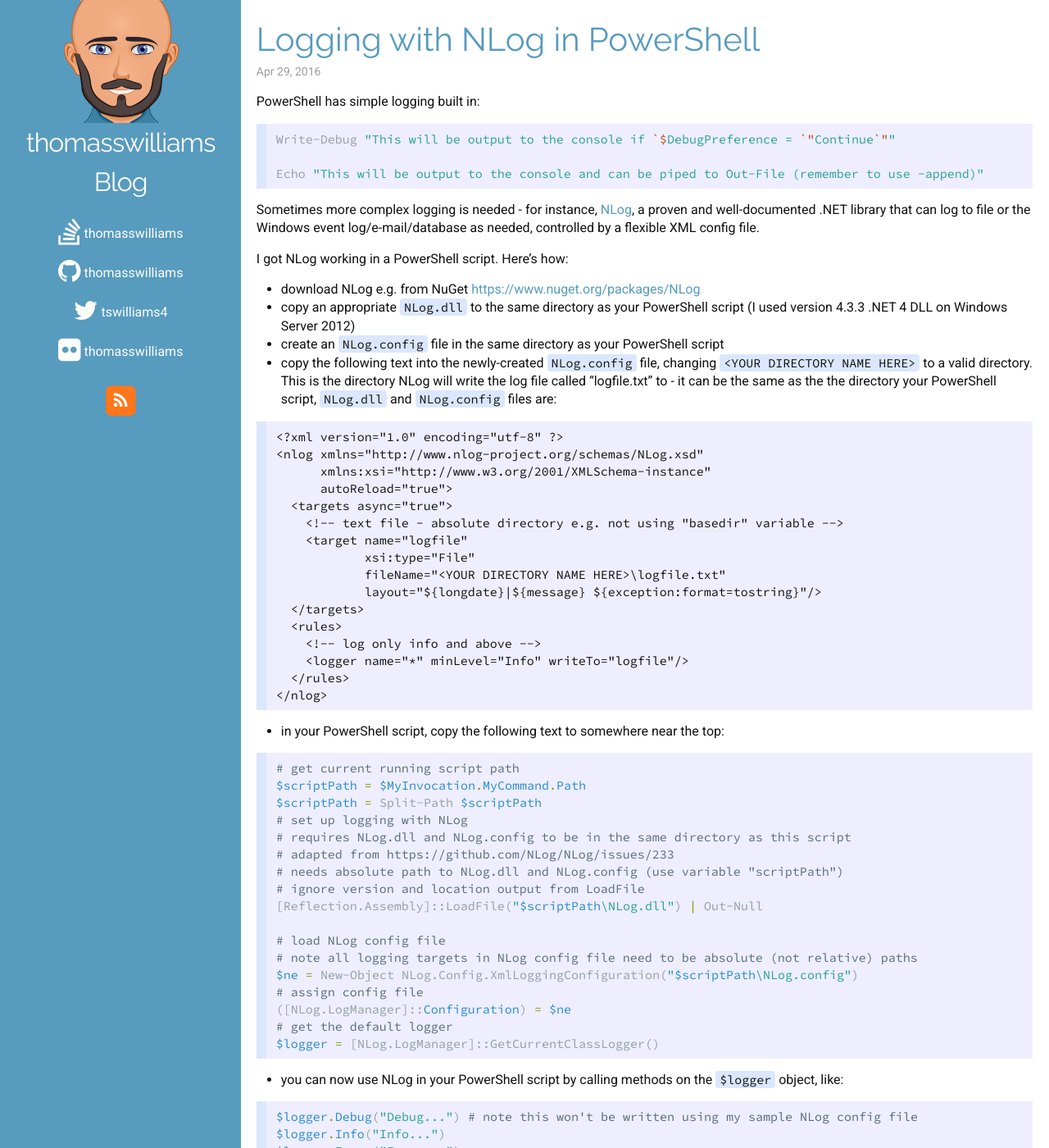
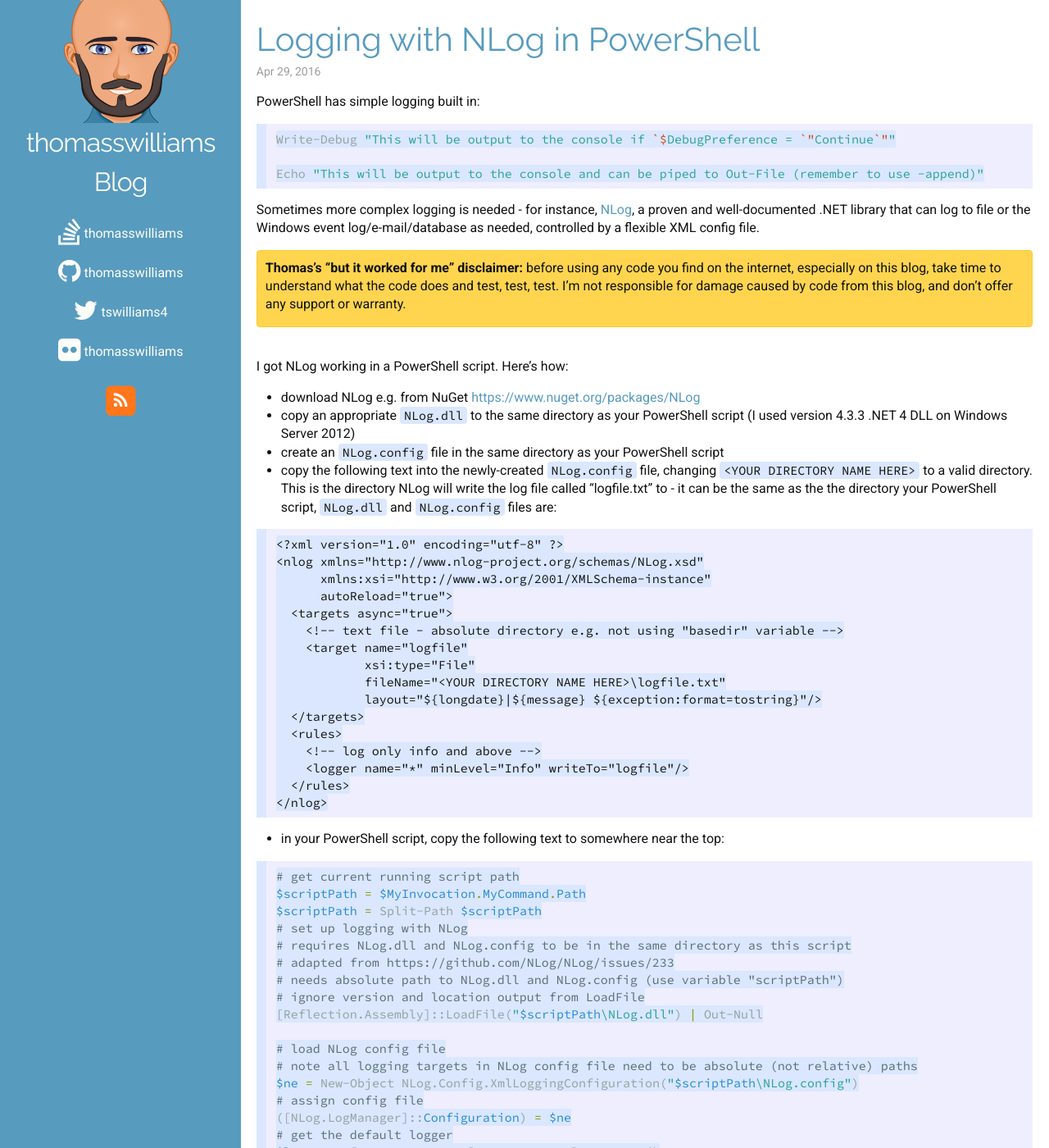
Before and after one commit to thomasswilliams/thomasswilliams.github.io, a Jekyll site: the page built from _posts/2016-05-03-nlog-in-powershell.markdown, in a window 1280 px wide and 1400 px high. Shown: the whole window at 82% size. Built offline with Jekyll 4.4.1, drawn with Linux system fonts in a browser that asks for light colours; nearby versions of some CDN libraries.

Commit message:
Added post "Nancy - Minifying HTML with WebMarkupMin"
Also added some VB-specific styles in “_base.scss” and disclaimer to
the PowerShell post

````diff
--- a/_posts/2016-05-03-nlog-in-powershell.markdown
+++ b/_posts/2016-05-03-nlog-in-powershell.markdown
@@ -13,6 +13,11 @@ Echo "This will be output to the console and can be piped to Out-File (remember
 ```
 
 Sometimes more complex logging is needed - for instance, [NLog][1], a proven and well-documented .NET library that can log to file or the Windows event log/e-mail/database as needed, controlled by a flexible XML config file.
+
+<div markdown="1" class="note">
+**Thomas's "but it worked for me" disclaimer:** before using any code you find on the internet, especially on this blog, take time to understand what the code does and test, test, test. I'm not responsible for damage caused by code from this blog, and don't offer any support or warranty.
+</div>
+<br/>
 
 I got NLog working in a PowerShell script. Here's how:
 
--- a/_sass/_base.scss
+++ b/_sass/_base.scss
@@ -98,9 +98,17 @@ pre {
     border: 0;
     padding-right: 0;
     padding-left: 0;
-    background-color: #eeeeff;
     max-width: 500px;
   }
+}
+
+// note/highlight
+.note {
+  position: relative;
+  padding: 10px 10px 0;
+  border: 1px solid #ffca28;
+  background-color: #ffd54f;
+  border-radius: 4px;
 }
 
 // clearfix
@@ -111,3 +119,32 @@ pre {
     clear: both;
   }
 }
+
+// code blocks that use Liquid highlight code
+figure.highlight {
+  border-left: 6px solid #eeeeff;
+}
+// Visual Basic approximate syntax highlighting in Liquid highlight code blocks
+.highlight .language-vb {
+  // comments
+  & .c1 {
+    color: #129804;
+  }
+  // "region"
+  & .cp {
+    color: #e22e2e;
+  }
+  & .k {
+    color: #0c1da9;
+  }
+  & .nc, & .nv, & .nn {
+    color: #222223;
+  }
+  // strings
+  & .s {
+    color: #821a3a;
+  }
+  & .n, & .kt {
+    color: #268bd2;
+  }
+}
````
Also changed, not shown: _posts/2016-07-23-Nancy-minifying-html-with-webmarkupmin.markdown (added, +130 -0 lines).
